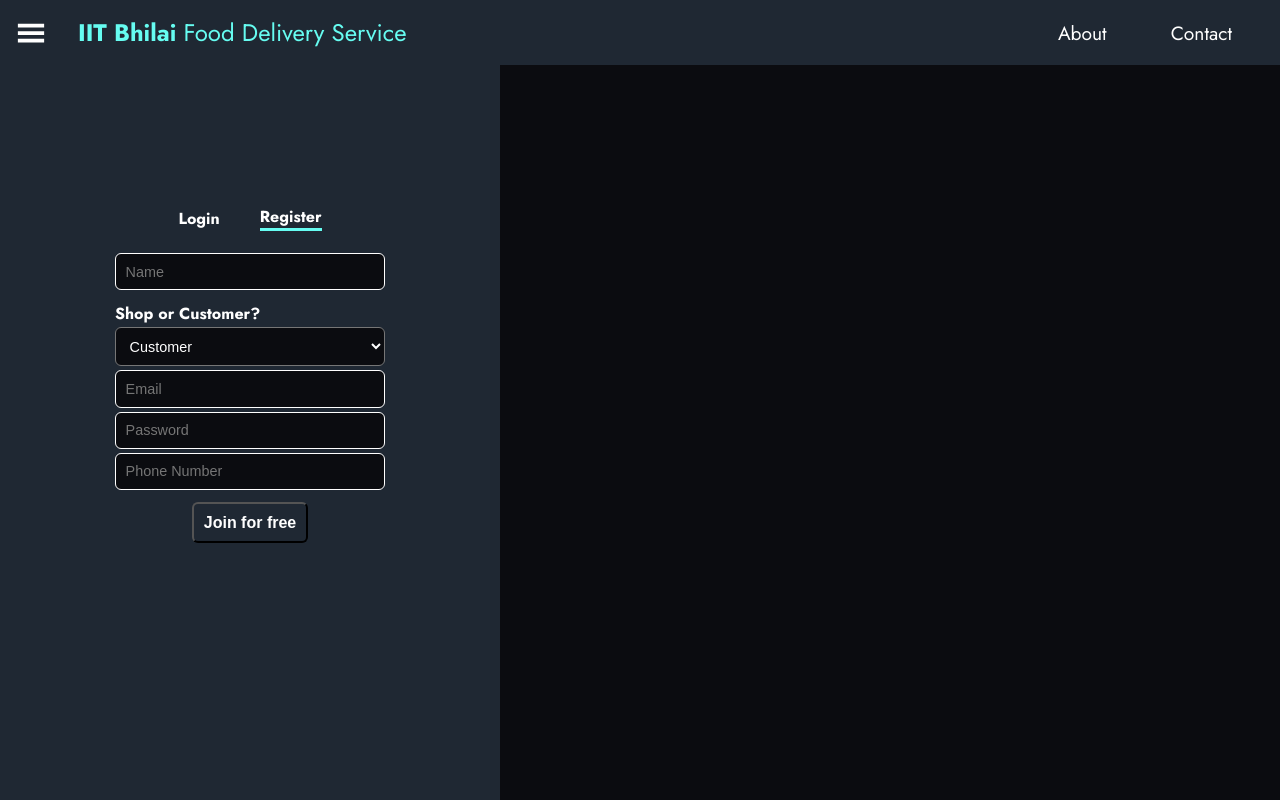
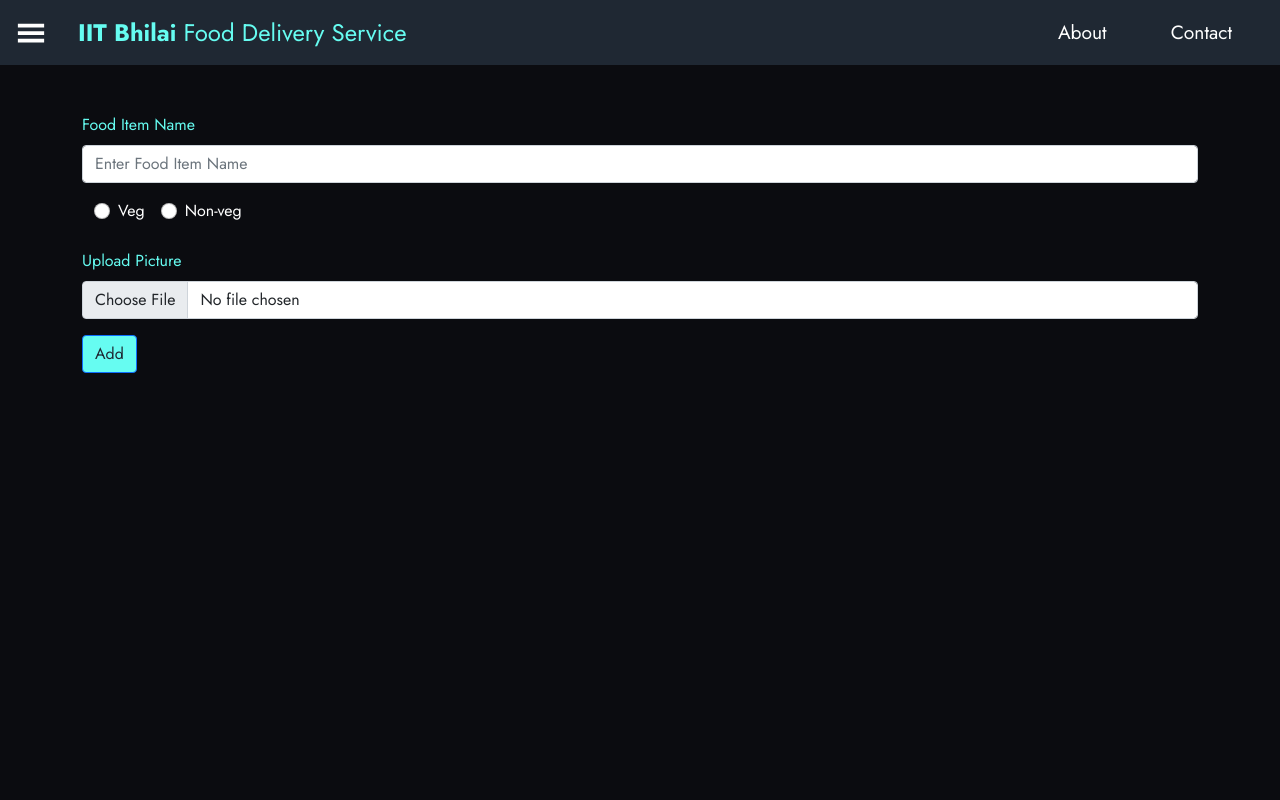
Before and after one commit to riya107/csd_project, a React (Create React App) app in the folder frontend/: page / in a window 1280 px wide. Built offline with nearby package versions, Linux system fonts and the light colour scheme.

Commit message:
Add Item Form Added For Shops

```diff
--- a/frontend/public/index.html
+++ b/frontend/public/index.html
@@ -25,6 +25,12 @@
       Learn how to configure a non-root public URL by running `npm run build`.
     -->
     <title>Campus Food Delivery Service</title>
+    <link
+      rel="stylesheet"
+      href="https://cdn.jsdelivr.net/npm/bootstrap@5.1.3/dist/css/bootstrap.min.css"
+      integrity="sha384-1BmE4kWBq78iYhFldvKuhfTAU6auU8tT94WrHftjDbrCEXSU1oBoqyl2QvZ6jIW3"
+      crossorigin="anonymous"
+    />
   </head>
   <body>
     <noscript>You need to enable JavaScript to run this app.</noscript>
@@ -39,5 +45,10 @@
       To begin the development, run `npm start` or `yarn start`.
       To create a production bundle, use `npm run build` or `yarn build`.
     -->
+    <script
+      src="https://cdn.jsdelivr.net/npm/bootstrap@5.1.3/dist/js/bootstrap.bundle.min.js"
+      integrity="sha384-ka7Sk0Gln4gmtz2MlQnikT1wXgYsOg+OMhuP+IlRH9sENBO0LRn5q+8nbTov4+1p"
+      crossorigin="anonymous"
+    ></script>
   </body>
 </html>
--- a/frontend/src/App.js
+++ b/frontend/src/App.js
@@ -3,6 +3,7 @@
 
 import NavBar from "./components/NavBar";
 import Home from "./components/Home";
+import AddMenu from "./components/AddMenu";
 
 function App() {
   return (
@@ -10,7 +11,7 @@
       <Router>
         <Routes>
           <Route path="/" element={<NavBar/>}>
-            <Route index element={<Home/>}></Route>
+            <Route index element={<AddMenu/>}></Route>
           </Route>
         </Routes>
       </Router>
--- /dev/null
+++ b/frontend/src/components/AddMenu.js
@@ -0,0 +1,51 @@
+import Button from "react-bootstrap/Button";
+import Form from "react-bootstrap/Form";
+import Container from "react-bootstrap/Container";
+
+import { useState } from "react";
+
+const AddMenu = () => {
+  const [picture, setPicture] = useState(null);
+  const [itemName, setItemName] = useState('');
+  const [type, setType] = useState('');
+
+  const handleSubmit = () => {};
+
+  return (
+    <Container>
+      <Form onSubmit={handleSubmit}>
+        <Form.Group controlId="itemName">
+          <Form.Label className="col-p mt-5">Food Item Name</Form.Label>
+          <Form.Control
+            type="text"
+            placeholder="Enter Food Item Name"
+            value={itemName}
+            onChange={(e) => setItemName(e.target.value)}
+            className="mb-3"
+          />
+        </Form.Group>
+
+        <Container>
+          <Form.Check inline label="Veg" type={"radio"} name="type" onChange={()=>{setType('Veg')}} checked={type === 'Veg'}/>
+          <Form.Check inline label="Non-veg" type={"radio"} name="type" onChange={()=>{setType('Non-veg')}} checked={type==='Non-veg'} />
+        </Container>
+
+        <Form.Group controlId="picture">
+          <Form.Label className="col-p mt-4">Upload Picture</Form.Label>
+          <Form.Control
+            type="file"
+            accept=".jpg,.jpeg,.png"
+            onChange={(e) => setPicture(e.target.files[0])}
+            className="mb-3"
+          />
+        </Form.Group>
+
+        <Button className="bg-p col-s" type="submit">
+          Add
+        </Button>
+      </Form>
+    </Container>
+  );
+};
+
+export default AddMenu;
--- a/frontend/src/components/NavBar.js
+++ b/frontend/src/components/NavBar.js
@@ -8,7 +8,7 @@
     <div>
       <div className="nav-bar">
         <div className="nav-left">
-          <GiHamburgerMenu size={30}/>
+          <GiHamburgerMenu className="ham-burger" size={30}/>
           <div className="title"><b>IIT Bhilai</b> Food Delivery Service</div>
         </div>
         <div className="nav-right">
--- a/frontend/src/css/NavBar.css
+++ b/frontend/src/css/NavBar.css
@@ -33,3 +33,11 @@
     font-size: 1.5rem;
     color: var(--primary-color);
 }
+
+.ham-burger{
+    cursor: pointer;
+}
+
+.nav-right > div{
+    cursor: pointer;
+}
--- a/frontend/src/css/RegisterLogin.css
+++ b/frontend/src/css/RegisterLogin.css
@@ -27,3 +27,7 @@
     background-color: var(--secondary-color);
     height: calc(100vh - 65px);
 }
+
+.register-or-login > div{
+    cursor: pointer;
+}
--- a/frontend/src/css/styles.css
+++ b/frontend/src/css/styles.css
@@ -14,3 +14,19 @@
     padding: 0px;
     box-sizing: border-box;
 }
+
+.col-p{
+    color: var(--primary-color);
+}
+
+.col-s{
+    color: var(--secondary-color);
+}
+
+.bg-p{
+    background-color: var(--primary-color);
+}
+
+.bg-s{
+    background-color: var(--secondary-color);
+}
```
Also changed, not shown: frontend/package.json (line endings or trailing spaces).
